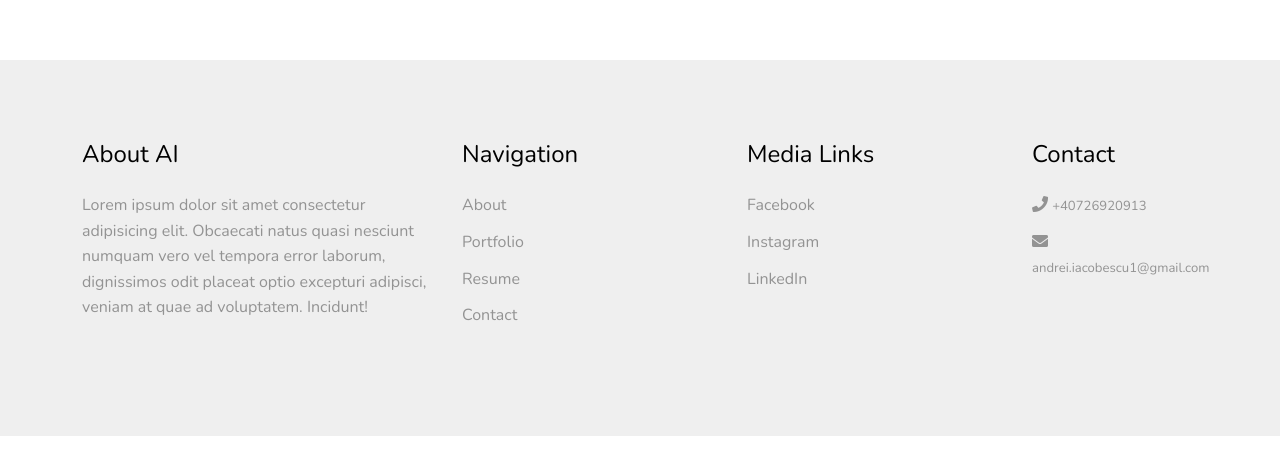
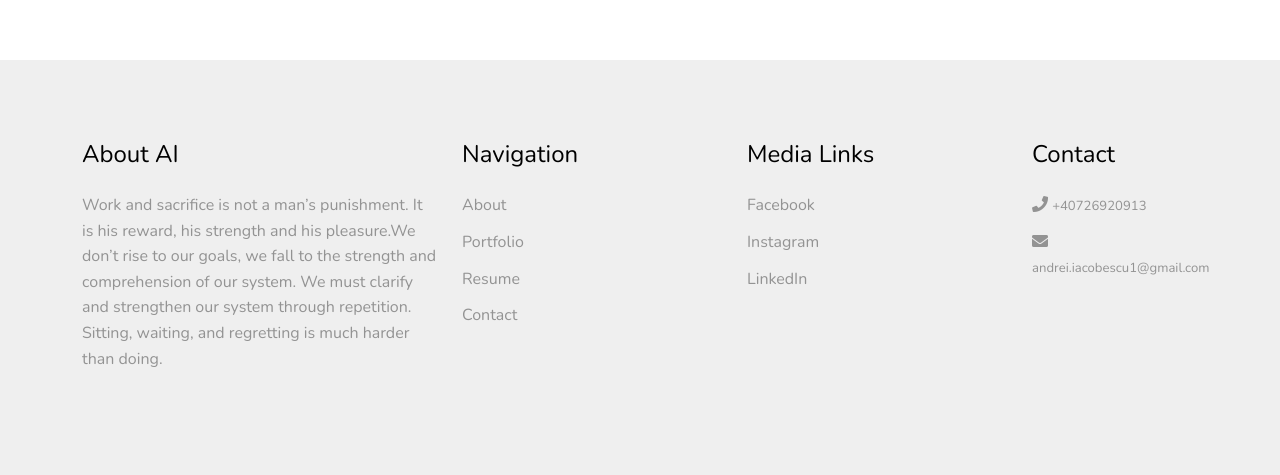
Before and after one commit to andrei-iacobescu/Portfolio, a plain HTML site: page index.html in a window 1280 px wide. Shown: the part 6187-6662 px from the top of the page. Before the commit the page ends 6623 px from the top, so only its background shows below. Drawn offline with nearby package versions, Linux system fonts and the light colour scheme.

Commit message:
first commit

```diff
--- a/index.html
+++ b/index.html
@@ -373,7 +373,7 @@
                 <div class="col-xxl-4 col-xl-4 col-lg-4 col-md-6">
                     <h3>About AI</h3>
                     <ul>
-                        <li>Lorem ipsum dolor sit amet consectetur adipisicing elit. Obcaecati natus quasi nesciunt numquam vero vel tempora error laborum, dignissimos odit placeat optio excepturi adipisci, veniam at quae ad voluptatem. Incidunt!</li>
+                        <li>Work and sacrifice is not a man’s punishment.  It is his reward, his strength and his pleasure.We don’t rise to our goals, we fall to the strength and comprehension of our system.  We must clarify and strengthen our system through repetition.  Sitting, waiting, and regretting is much harder than doing.</li>
                     </ul>
                 </div>
 
```
